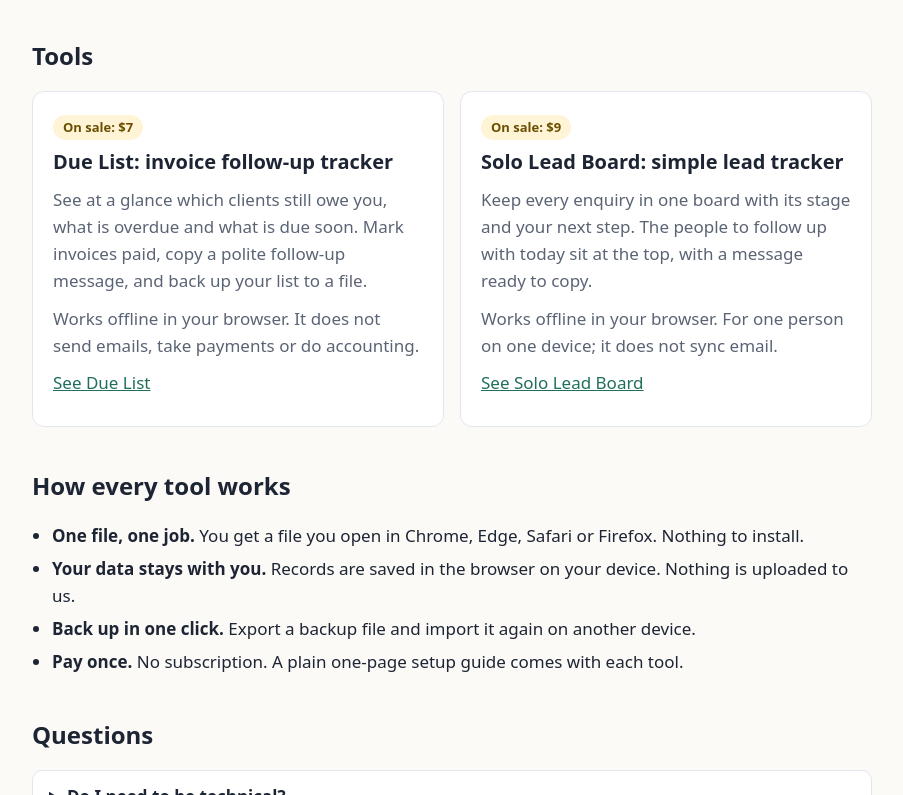
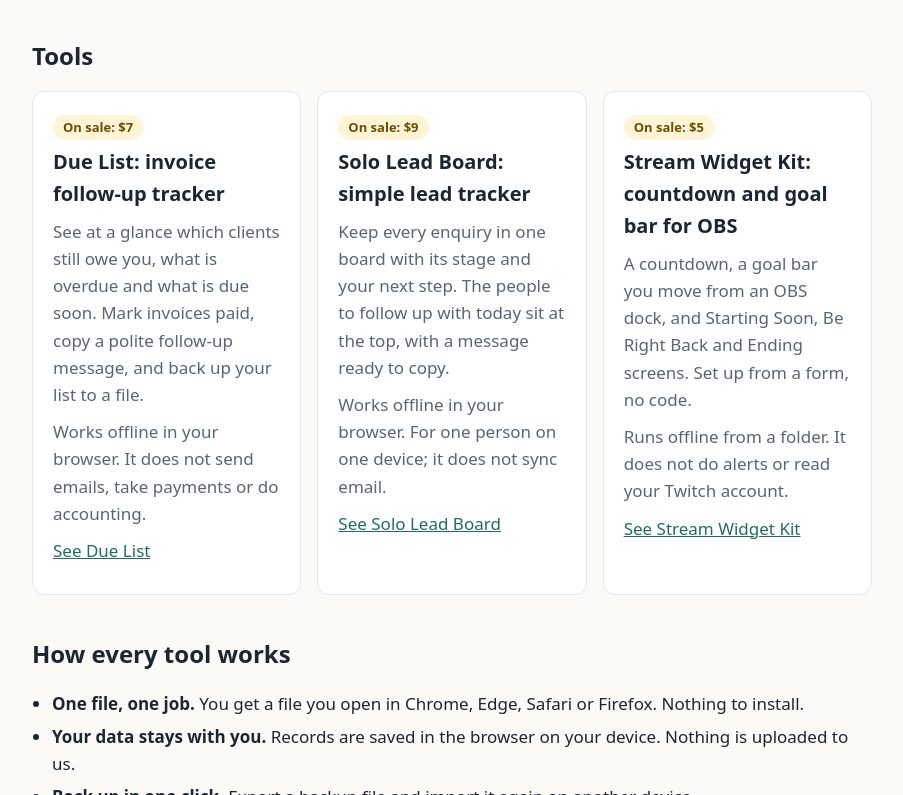
Before and after one commit to ceo525/tiny-workflows, a plain HTML site: page index.html in a window 1280 px wide. Shown: the part 426-1221 px from the top of the page, without its empty margins (188-1091 px from the left). Drawn offline with Linux system fonts and the light colour scheme; no server answers.

Commit message:
Stream Widget Kit page (index.html)

```diff
--- a/index.html
+++ b/index.html
@@ -58,6 +58,13 @@
         <p>Works offline in your browser. For one person on one device; it does not sync email.</p>
         <p><a href="products/solo-lead-board/">See Solo Lead Board</a></p>
       </article>
+      <article class="card">
+        <span class="tag">On sale: $5</span>
+        <h3>Stream Widget Kit: countdown and goal bar for OBS</h3>
+        <p>A countdown, a goal bar you move from an OBS dock, and Starting Soon, Be Right Back and Ending screens. Set up from a form, no code.</p>
+        <p>Runs offline from a folder. It does not do alerts or read your Twitch account.</p>
+        <p><a href="products/stream-widget-kit/">See Stream Widget Kit</a></p>
+      </article>
     </div>
   </section>
 
```
